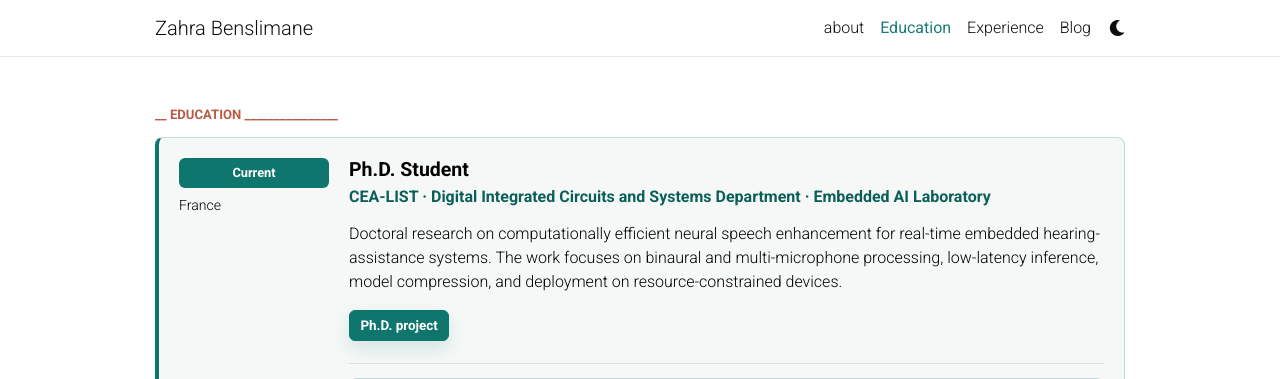
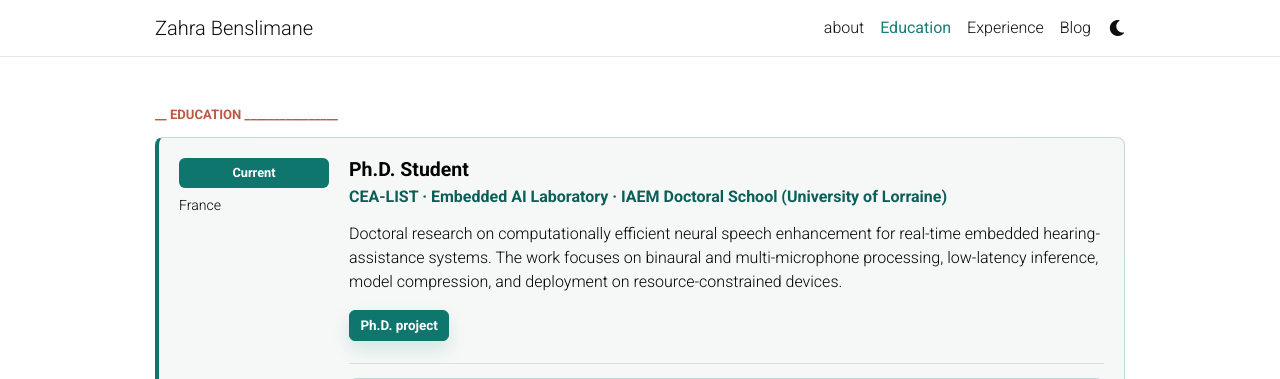
Before and after one commit to ZahraBenslimane/Portfolio, a Jekyll site: the page built from _pages/education.md, in a window 1280 px wide and 900 px high. Shown: the top 379 px of the window. Built offline with Jekyll 4.4.1, drawn with Linux system fonts in a browser that asks for light colours; comment, search, counter and statistics services are not loaded; a style sheet for code colours, icons or effects is not loaded.

Commit message:
new version layout

```diff
--- a/_data/education.yml
+++ b/_data/education.yml
@@ -1,5 +1,5 @@
 - degree: Ph.D. Student
-  institution: CEA-LIST · Digital Integrated Circuits and Systems Department · Embedded AI Laboratory
+  institution: CEA-LIST · Embedded AI Laboratory · IAEM Doctoral School (University of Lorraine)
   location: France
   period: Current
   # focus:
```
